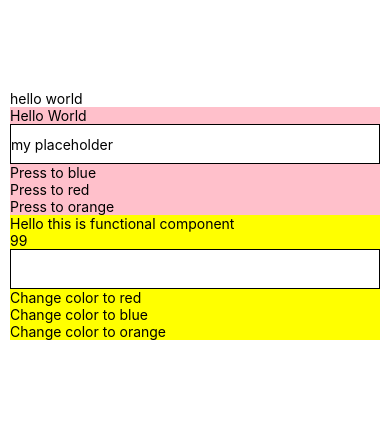
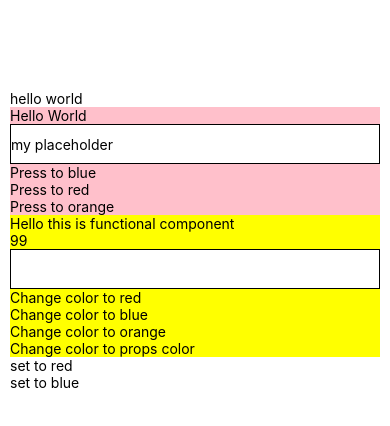
Before and after one commit to firdousali86/Batch4, a React Native app: screen / in a window 390 px wide. Shown: the top 426 px of the page. Built offline with nearby package versions, Linux system fonts and the light colour scheme.

Commit message:
parent child rendering behavior

```diff
--- a/App.js
+++ b/App.js
@@ -5,25 +5,16 @@
  * @format
  */
 
-import React from 'react';
-import {
-  Text,
-  View,
-  TextInput,
-  Image,
-  Button,
-  Alert,
-  ScrollView,
-  TouchableOpacity,
-  TouchableHighlight,
-  TouchableWithoutFeedback,
-  ActivityIndicator,
-} from 'react-native';
+import React, {useState} from 'react';
+import {Text, View, ScrollView, TouchableOpacity} from 'react-native';
 
 import MyTestComponent from './src/components/MyTestComponent';
 import MyTestFuncComponent from './src/components/MyTestFuncComponent';
 
 function App() {
+  const [selectedColor, setSelectedColor] = useState('');
+  console.log('APP GOT RENDERED');
+
   return (
     <View style={{flex: 1, marginTop: 90, marginHorizontal: 10}}>
       <ScrollView>
@@ -31,6 +22,19 @@ function App() {
 
         <MyTestComponent bgColor="pink" testKey="testValue" />
         <MyTestFuncComponent bgColor="yellow" score={99} />
+
+        <TouchableOpacity
+          onPress={() => {
+            setSelectedColor('red');
+          }}>
+          <Text>set to red</Text>
+        </TouchableOpacity>
+        <TouchableOpacity
+          onPress={() => {
+            setSelectedColor('blue');
+          }}>
+          <Text>set to blue</Text>
+        </TouchableOpacity>
       </ScrollView>
     </View>
   );
--- a/src/components/MyTestComponent.js
+++ b/src/components/MyTestComponent.js
@@ -13,6 +13,7 @@ class MyTestComponent extends React.Component {
   }
 
   render() {
+    console.log('MYTESTCOMPONENT GOT RENDERED');
     //following is how we use the state in class component
     const {mutableBGColor, myTextInput} = this.state;
 
--- a/src/components/MyTestFuncComponent.js
+++ b/src/components/MyTestFuncComponent.js
@@ -6,6 +6,8 @@ const MyTestFuncComponent = props => {
   const [myTextInput, setMyTextInput] = useState('');
 
   const {score} = props;
+
+  console.log('MYFUNCTIONAL COMPONENT GOT RERENDERED');
 
   return (
     <View
@@ -46,6 +48,12 @@ const MyTestFuncComponent = props => {
         }}>
         <Text>Change color to orange</Text>
       </TouchableOpacity>
+      <TouchableOpacity
+        onPress={() => {
+          setMutableBGColor(props.bgColor);
+        }}>
+        <Text>Change color to props color</Text>
+      </TouchableOpacity>
     </View>
   );
 };
```
